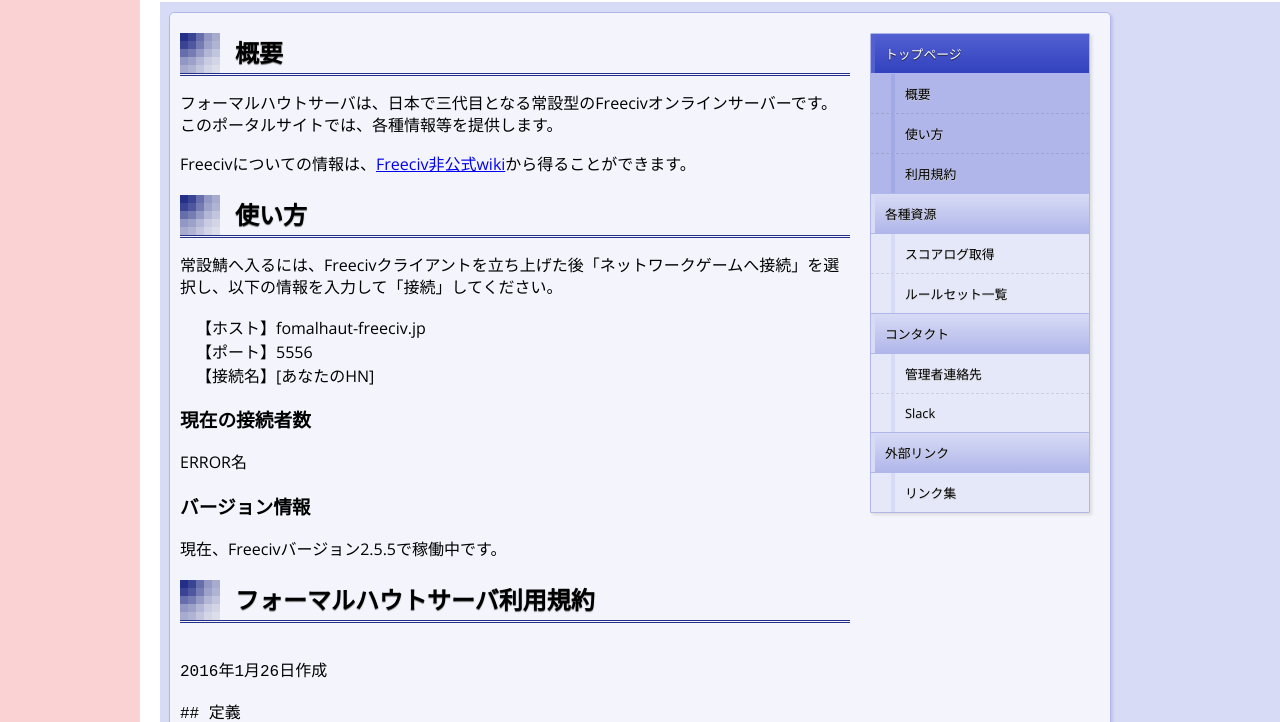
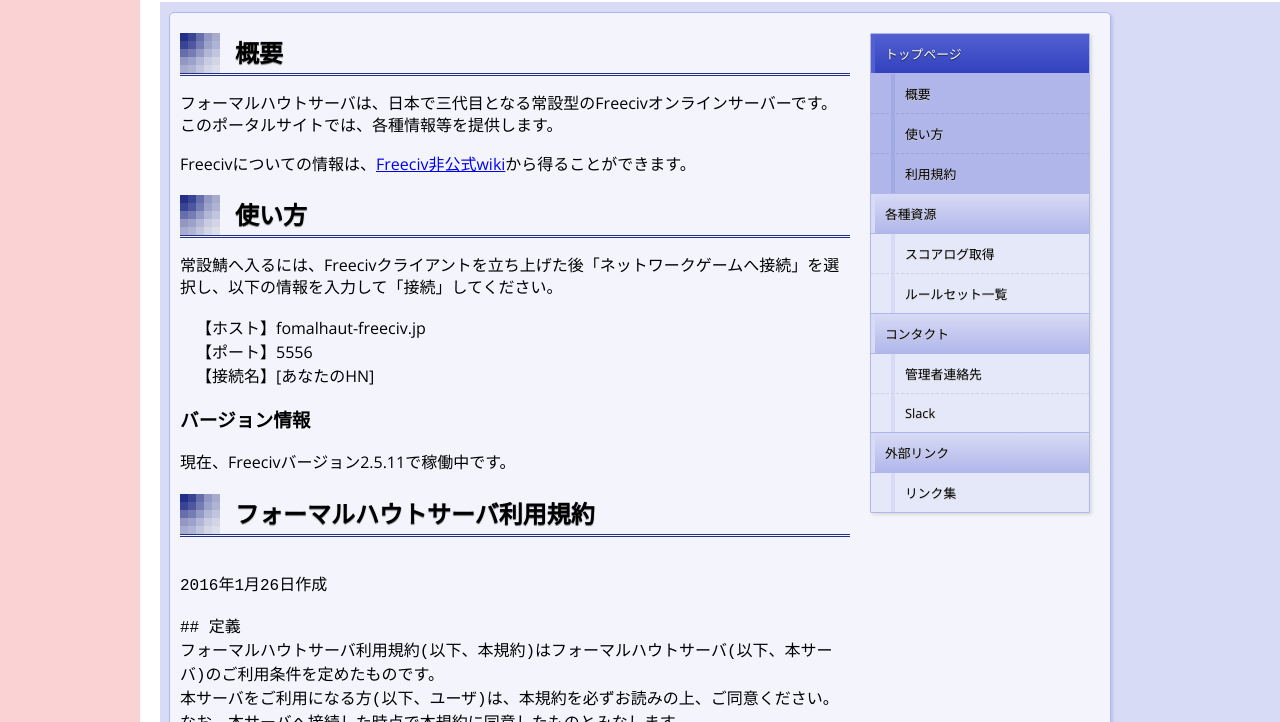
Before and after one commit to FreecivJapan/permanent-mainhp, a plain HTML site: page index.html in a window 1280 px wide. Shown: the part 78-800 px from the top of the page. Drawn offline with nearby package versions, Linux system fonts and the light colour scheme; no server answers.

Commit message:
Update index.html

```diff
--- a/index.html
+++ b/index.html
@@ -53,12 +53,8 @@
 		<li>【接続名】[あなたのHN]</li>
 		</ul>
 		<section>
-			<h3>現在の接続者数</h3>
-			<p><span id="connections">ERROR</span>名</p>
-		</section>
-		<section>
 			<h3>バージョン情報</h3>
-			<p>現在、Freecivバージョン2.5.5で稼働中です。</p>
+			<p>現在、Freecivバージョン2.5.11で稼働中です。</p>
 		</section>
 	</section>
 
```
